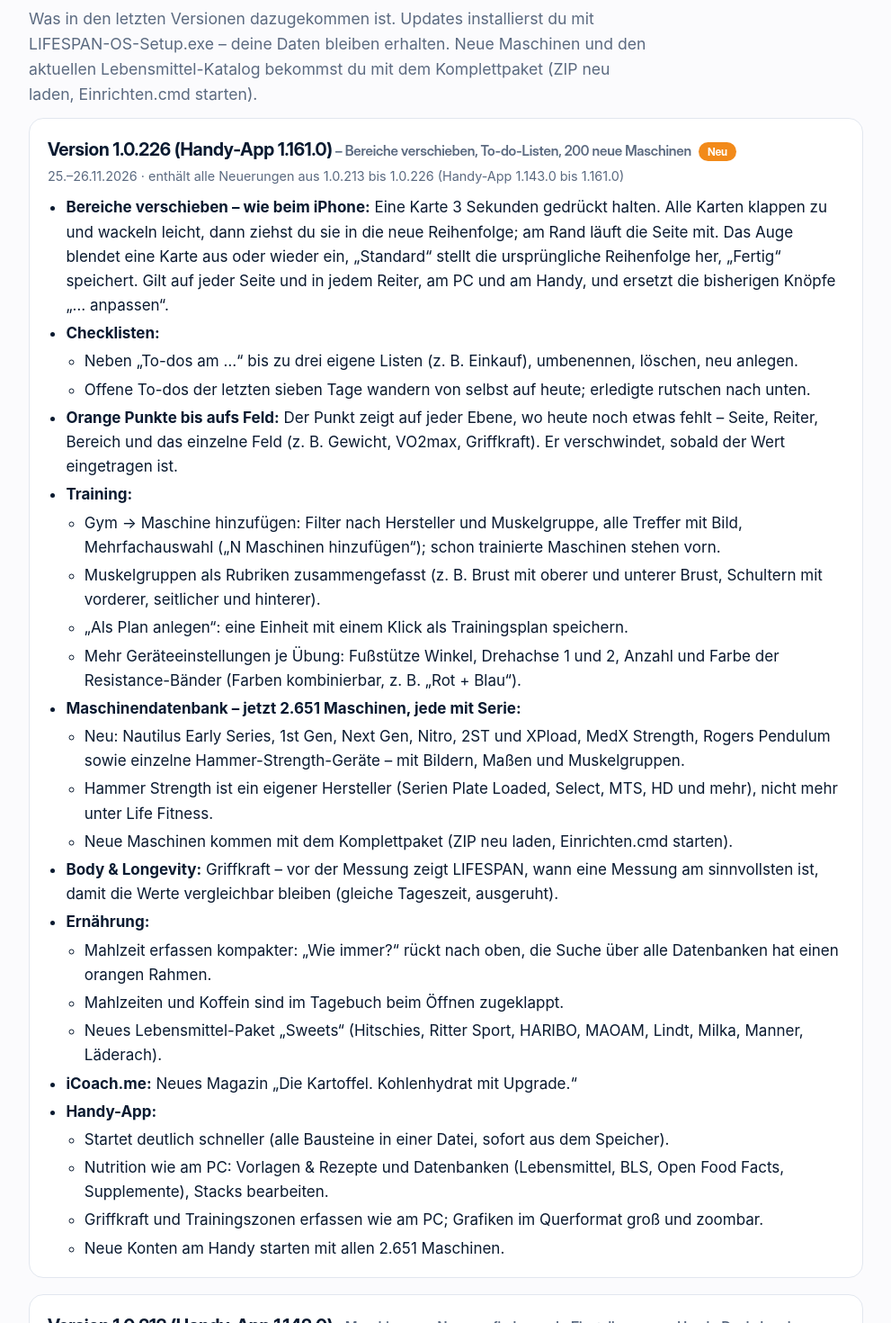
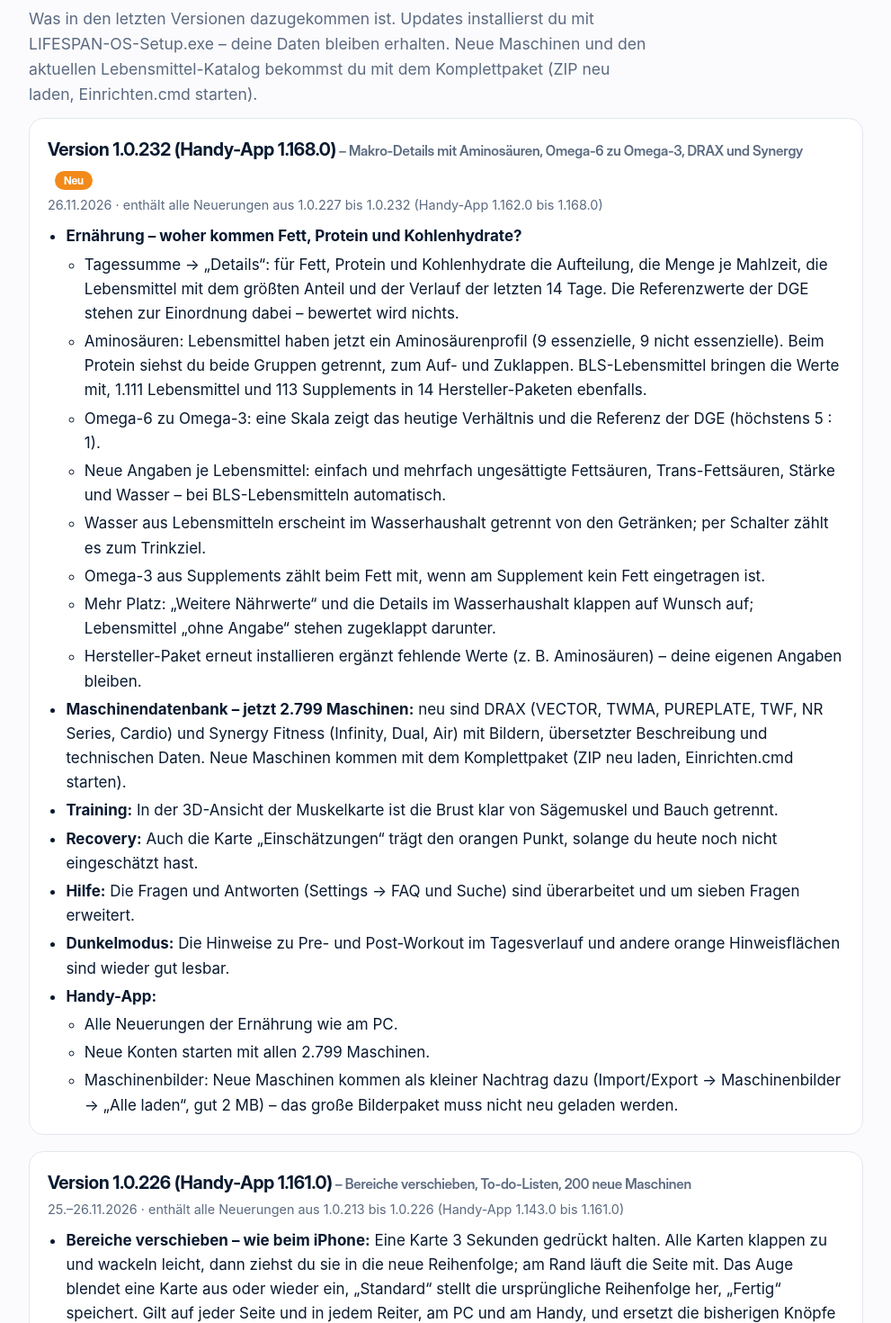
Before and after one commit to lifespan-os/lifespan-os.github.io, a plain HTML site: page aenderungen.html in a window 1280 px wide. Shown: the part 160-1630 px from the top of the page at 90% size, without its empty margins (144-1135 px from the left). Drawn offline with Linux system fonts and the light colour scheme.

Commit message:
Website 1.0.232: Neuigkeiten, 2.700+ Maschinen, Download-Stand

```diff
--- a/aenderungen.html
+++ b/aenderungen.html
@@ -66,8 +66,38 @@ footer { border-top: 1px solid var(--line); padding: 24px 0 40px; color: var(--m
 <main class="wrap">
   <h1>Neuigkeiten</h1>
   <p class="lead">Was in den letzten Versionen dazugekommen ist. Updates installierst du mit LIFESPAN-OS-Setup.exe – deine Daten bleiben erhalten. Neue Maschinen und den aktuellen Lebensmittel-Katalog bekommst du mit dem Komplettpaket (ZIP neu laden, Einrichten.cmd starten).</p>
+  <section class="ver" id="v1.0.232">
+    <h2>Version 1.0.232 (Handy-App 1.168.0)<span class="sub"> – Makro-Details mit Aminosäuren, Omega-6 zu Omega-3, DRAX und Synergy</span><span class="tag">Neu</span></h2>
+    <p class="date">26.11.2026 · enthält alle Neuerungen aus 1.0.227 bis 1.0.232 (Handy-App 1.162.0 bis 1.168.0)</p>
+    <ul>
+      <li><b>Ernährung – woher kommen Fett, Protein und Kohlenhydrate?</b>
+      <ul>
+        <li>Tagessumme → „Details“: für Fett, Protein und Kohlenhydrate die Aufteilung, die Menge je Mahlzeit, die Lebensmittel mit dem größten Anteil und der Verlauf der letzten 14 Tage. Die Referenzwerte der DGE stehen zur Einordnung dabei – bewertet wird nichts.</li>
+        <li>Aminosäuren: Lebensmittel haben jetzt ein Aminosäurenprofil (9 essenzielle, 9 nicht essenzielle). Beim Protein siehst du beide Gruppen getrennt, zum Auf- und Zuklappen. BLS-Lebensmittel bringen die Werte mit, 1.111 Lebensmittel und 113 Supplements in 14 Hersteller-Paketen ebenfalls.</li>
+        <li>Omega-6 zu Omega-3: eine Skala zeigt das heutige Verhältnis und die Referenz der DGE (höchstens 5 : 1).</li>
+        <li>Neue Angaben je Lebensmittel: einfach und mehrfach ungesättigte Fettsäuren, Trans-Fettsäuren, Stärke und Wasser – bei BLS-Lebensmitteln automatisch.</li>
+        <li>Wasser aus Lebensmitteln erscheint im Wasserhaushalt getrennt von den Getränken; per Schalter zählt es zum Trinkziel.</li>
+        <li>Omega-3 aus Supplements zählt beim Fett mit, wenn am Supplement kein Fett eingetragen ist.</li>
+        <li>Mehr Platz: „Weitere Nährwerte“ und die Details im Wasserhaushalt klappen auf Wunsch auf; Lebensmittel „ohne Angabe“ stehen zugeklappt darunter.</li>
+        <li>Hersteller-Paket erneut installieren ergänzt fehlende Werte (z. B. Aminosäuren) – deine eigenen Angaben bleiben.</li>
+      </ul>
+    </li>
+      <li><b>Maschinendatenbank – jetzt 2.799 Maschinen:</b> neu sind DRAX (VECTOR, TWMA, PUREPLATE, TWF, NR Series, Cardio) und Synergy Fitness (Infinity, Dual, Air) mit Bildern, übersetzter Beschreibung und technischen Daten. Neue Maschinen kommen mit dem Komplettpaket (ZIP neu laden, Einrichten.cmd starten).</li>
+      <li><b>Training:</b> In der 3D-Ansicht der Muskelkarte ist die Brust klar von Sägemuskel und Bauch getrennt.</li>
+      <li><b>Recovery:</b> Auch die Karte „Einschätzungen“ trägt den orangen Punkt, solange du heute noch nicht eingeschätzt hast.</li>
+      <li><b>Hilfe:</b> Die Fragen und Antworten (Settings → FAQ und Suche) sind überarbeitet und um sieben Fragen erweitert.</li>
+      <li><b>Dunkelmodus:</b> Die Hinweise zu Pre- und Post-Workout im Tagesverlauf und andere orange Hinweisflächen sind wieder gut lesbar.</li>
+      <li><b>Handy-App:</b>
+      <ul>
+        <li>Alle Neuerungen der Ernährung wie am PC.</li>
+        <li>Neue Konten starten mit allen 2.799 Maschinen.</li>
+        <li>Maschinenbilder: Neue Maschinen kommen als kleiner Nachtrag dazu (Import/Export → Maschinenbilder → „Alle laden“, gut 2 MB) – das große Bilderpaket muss nicht neu geladen werden.</li>
+      </ul>
+    </li>
+    </ul>
+  </section>
   <section class="ver" id="v1.0.226">
-    <h2>Version 1.0.226 (Handy-App 1.161.0)<span class="sub"> – Bereiche verschieben, To-do-Listen, 200 neue Maschinen</span><span class="tag">Neu</span></h2>
+    <h2>Version 1.0.226 (Handy-App 1.161.0)<span class="sub"> – Bereiche verschieben, To-do-Listen, 200 neue Maschinen</span></h2>
     <p class="date">25.–26.11.2026 · enthält alle Neuerungen aus 1.0.213 bis 1.0.226 (Handy-App 1.143.0 bis 1.161.0)</p>
     <ul>
       <li><b>Bereiche verschieben – wie beim iPhone:</b> Eine Karte 3 Sekunden gedrückt halten. Alle Karten klappen zu und wackeln leicht, dann ziehst du sie in die neue Reihenfolge; am Rand läuft die Seite mit. Das Auge blendet eine Karte aus oder wieder ein, „Standard“ stellt die ursprüngliche Reihenfolge her, „Fertig“ speichert. Gilt auf jeder Seite und in jedem Reiter, am PC und am Handy, und ersetzt die bisherigen Knöpfe „… anpassen“.</li>
```
Also changed, not shown: index.html (+9 -9 lines).
